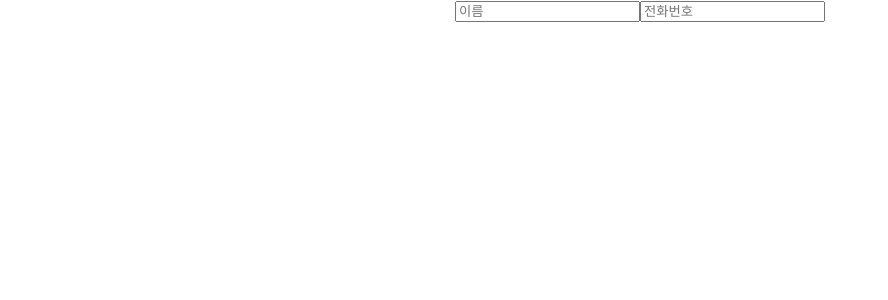
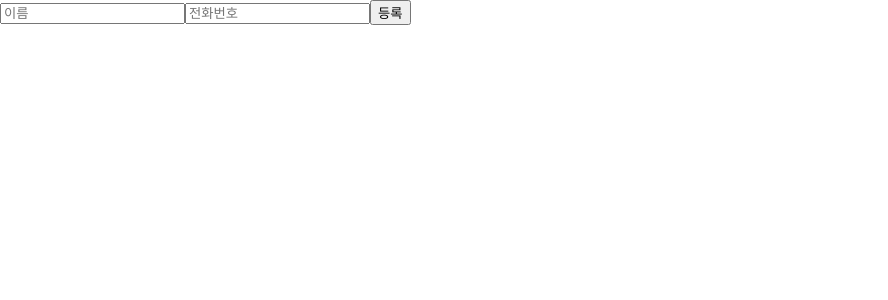
Before and after one commit to SY-MOON/reactStudy, a React (Create React App) app: page / in a window 1280 px wide. Shown: the top 300 px of the page, without its empty margins (0-888 px from the left). Built offline with nearby package versions, Linux system fonts and the light colour scheme.

Commit message:
배열 데이터 컴포넌트로 렌더링하기

```diff
--- a/src/App.js
+++ b/src/App.js
@@ -1,13 +1,35 @@
-import React from 'react';
+import React, {Component} from 'react';
 import './App.css';
 import PhoneForm from './components/PhoneForm';
+import PhoneInfoList from './components/PhoneInfoList';
 
-function App() {
-  return (
-    <div className="App">
-      <PhoneForm />
-    </div>
-  );
+class App extends Component {
+  id = 0;
+
+  state = {
+    information: []
+  }
+
+  handleCraete = (data) => {
+    const {information} = this.state;
+    this.setState({
+      information: information.concat({
+        ...data,
+        id: this.id++
+      }) //항상 setState로 데이터를 관리해야하며, 배열은 concat을 이용해 추가해줌(push 안됨)
+    })
+
+  }
+
+
+  render() {
+    return (
+      <div>
+        <PhoneForm onCreate={this.handleCraete} />
+        <PhoneInfoList data={this.state.information} />
+      </div>
+    );
+  }
 }
 
 export default App;
--- a/src/components/PhoneForm.js
+++ b/src/components/PhoneForm.js
@@ -10,13 +10,23 @@
 			[e.target.name]: e.target.value
 		})
 	}
+
+	handleSubmit = (e) => {
+		e.preventDefault();
+		this.props.onCreate(this.state)
+		this.setState({
+			name: '',
+			phone: ''
+		})
+	}
 	render() {
 		return (
-			<form>
+			<form onSubmit={this.handleSubmit}>
 				<input name="name" placeholder="이름" onChange={this.handleChange} value={this.state.name}/>
 				<input name="phone" placeholder="전화번호" onChange={this.handleChange} value={this.state.phone} />
 				{this.state.name}
 				{this.state.phone}
+				<button type="submit">등록</button>
 			</form>
 		);
 	}
--- /dev/null
+++ b/src/components/PhoneInfo.js
@@ -0,0 +1,20 @@
+import React, { Component } from 'react';
+
+class PhoneInfo extends Component {
+	render() {
+		const {name, phone, id} = this.props.info;
+		const style = {
+			border: '1px solid black',
+			padding: '8px',
+			margin: '8px',
+		}
+		return (
+			<div style={style}>
+				<div>{name}</div>
+				<div>{phone}</div>
+			</div>
+		);
+	}
+}
+
+export default PhoneInfo;
--- /dev/null
+++ b/src/components/PhoneInfoList.js
@@ -0,0 +1,23 @@
+import React, { Component } from 'react';
+import PhoneInfo from './PhoneInfo';
+
+class PhoneInfoList extends Component {
+//default값을 정해줄땐 앞에 static 넣어주기
+	static defaultProps = {
+		data: []
+	}
+	render() {
+		const {data} = this.props;
+
+		const list = data.map(
+			info => (<PhoneInfo info={info} key={info.id} />)
+		)
+		return (
+			<div>
+				{list}
+			</div>
+		);
+	}
+}
+
+export default PhoneInfoList;
```
